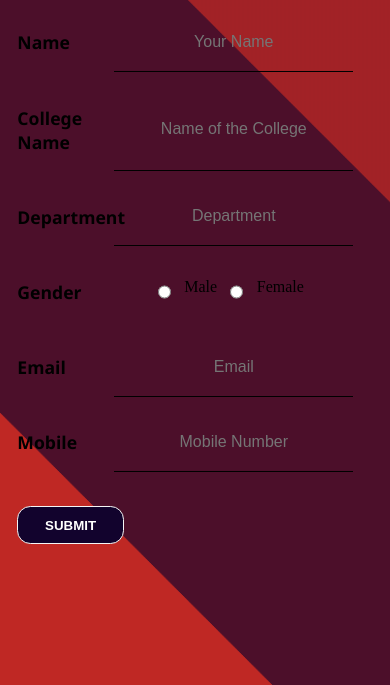
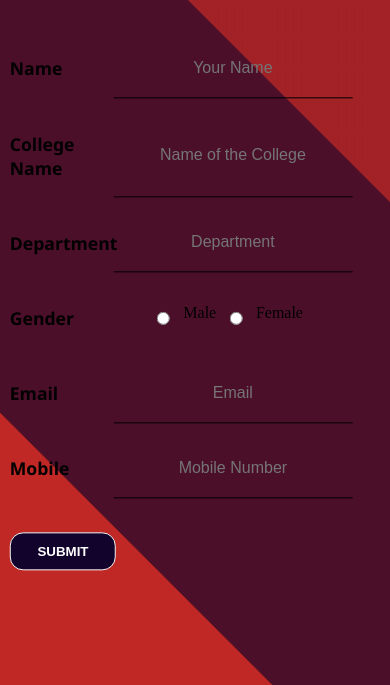
Before and after one commit to Badrinath-G/react2, a plain HTML site: page index.html in a window 390 px wide. Shown: the part 175-860 px from the top of the page. Drawn offline with nearby package versions, Linux system fonts and the light colour scheme.

Commit message:
changed position

```diff
--- a/i.css
+++ b/i.css
@@ -13,8 +13,10 @@ h1 {
 
 #mydiv {
     width: 40%;
-    margin:0em auto;
-    padding-top: 3em;
+    position: absolute;
+    top: 50%;
+    left: 50%;
+    transform: translate(-50%,-50%);
 }
 
 .b1 {
--- a/mqry.css
+++ b/mqry.css
@@ -1,13 +1,11 @@
 @media (max-width:900px) {
     #mydiv {
-        padding-top: 4em;
         width: 70%;
     }
 }
 
 @media (max-width:600px) {
     #mydiv {
-        padding-top: 4em;
         width: 95%;
     }
 }
```
